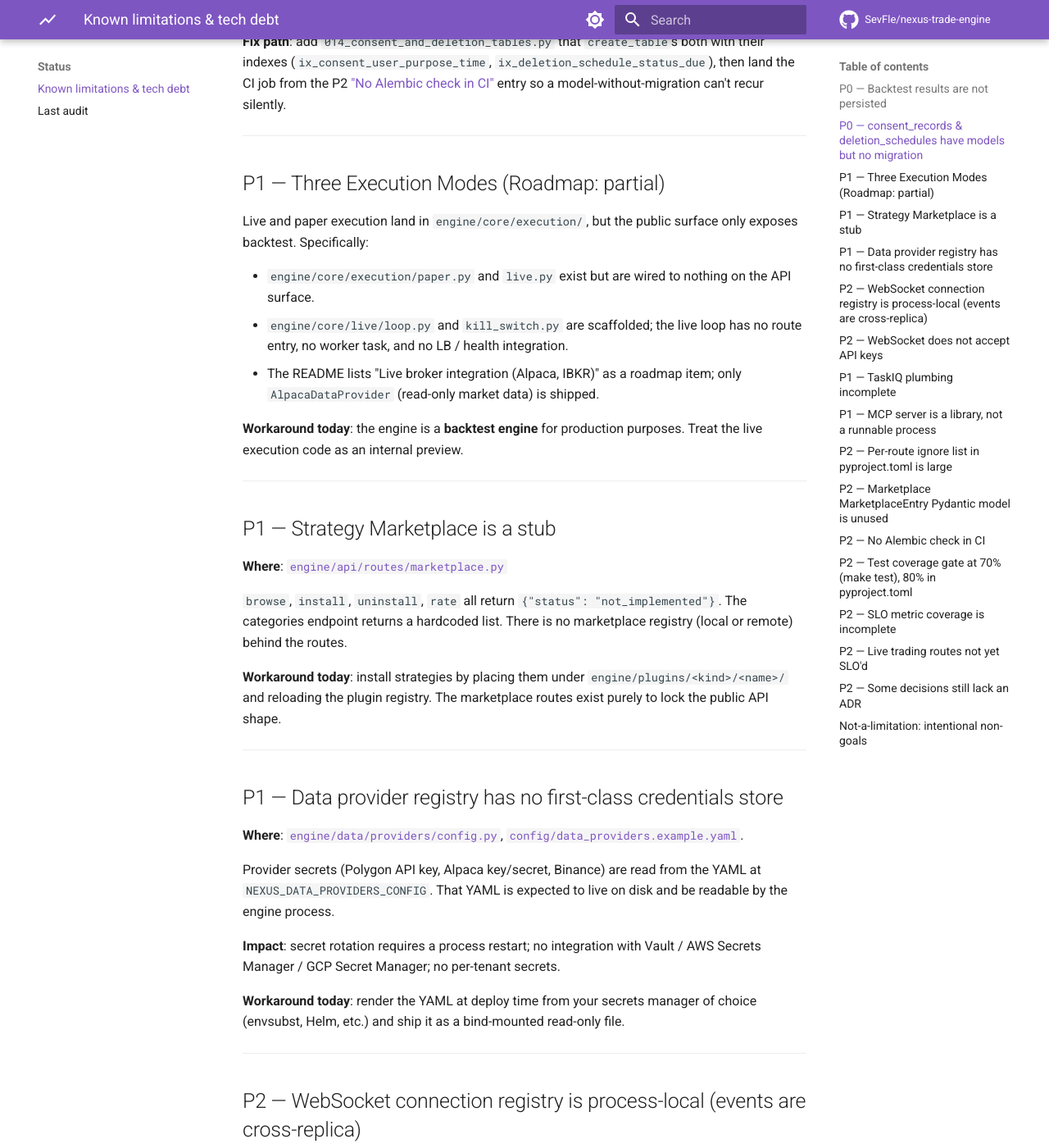
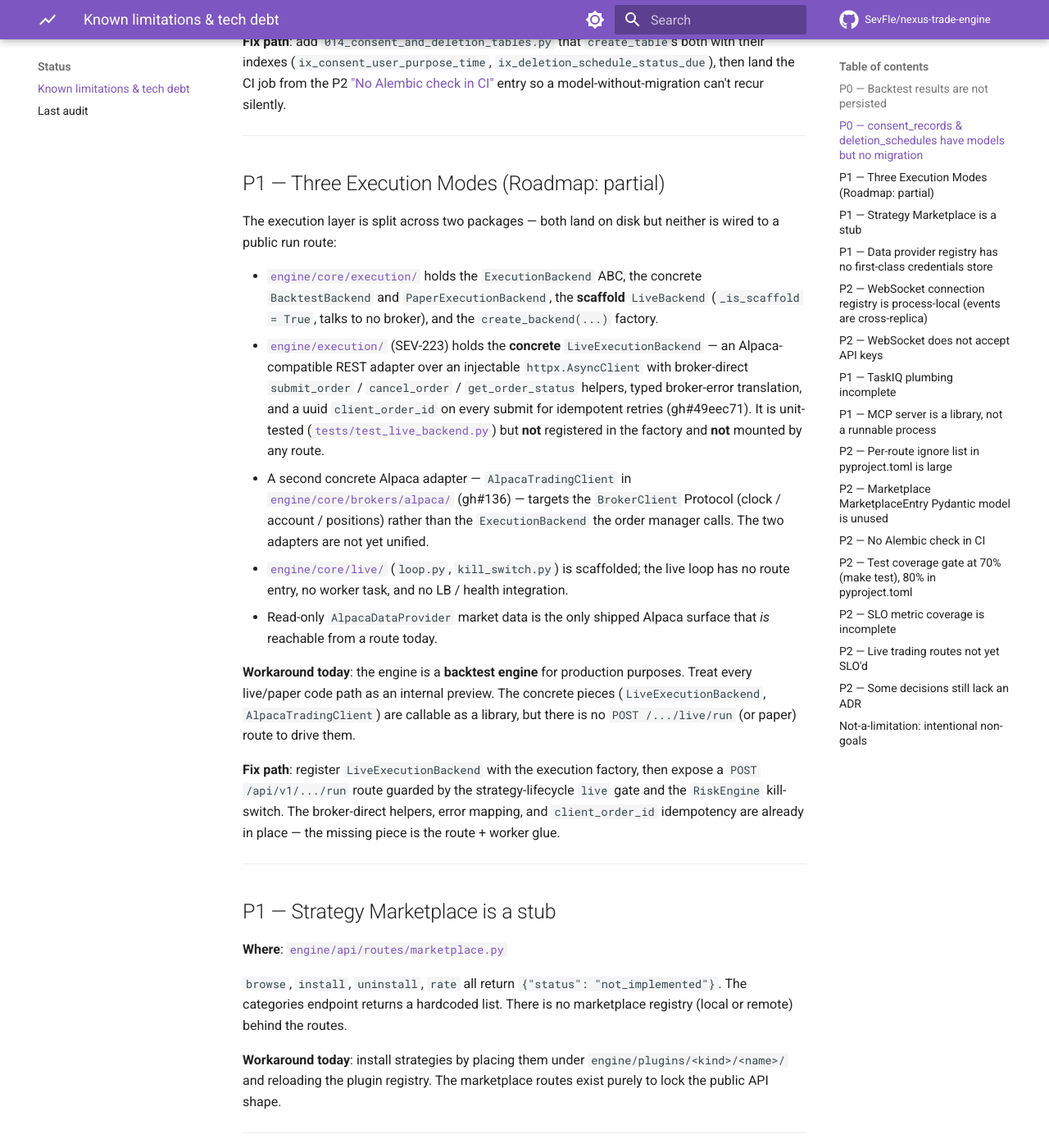
Before and after one commit to SevFle/nexus-trade-engine, an MkDocs documentation site: the page built from docs/known-limitations.md, in a window 1280 px wide and 1400 px high, scrolled down 1803 px. Shown: the whole window at 82% size. Built offline with MkDocs 1.6.1 and Material for MkDocs 9.7.7, drawn with Linux system fonts in a browser that asks for light colours; comment, search, counter and statistics services are not loaded.

Commit message:
docs: Update architecture and known limitations documentation (#1193)
Add core domains architecture details and expand known
limitations section. Refresh README and audit docs to reflect
current project state.

```diff
--- a/docs/known-limitations.md
+++ b/docs/known-limitations.md
@@ -93,21 +93,44 @@ entry so a model-without-migration can't recur silently.
 
 ## P1 — Three Execution Modes (Roadmap: partial)
 
-Live and paper execution land in `engine/core/execution/`, but the
-public surface only exposes backtest. Specifically:
+The execution layer is split across two packages — both land on disk
+but neither is wired to a public run route:
 
-- `engine/core/execution/paper.py` and `live.py` exist but are wired
-  to nothing on the API surface.
-- `engine/core/live/loop.py` and `kill_switch.py` are scaffolded; the
-  live loop has no route entry, no worker task, and no LB / health
-  integration.
-- The README lists "Live broker integration (Alpaca, IBKR)" as a
-  roadmap item; only `AlpacaDataProvider` (read-only market data) is
-  shipped.
+- [`engine/core/execution/`](../engine/core/execution/) holds the
+  `ExecutionBackend` ABC, the concrete `BacktestBackend` and
+  `PaperExecutionBackend`, the **scaffold** `LiveBackend`
+  (`_is_scaffold = True`, talks to no broker), and the
+  `create_backend(...)` factory.
+- [`engine/execution/`](../engine/execution/) (SEV-223) holds the
+  **concrete** `LiveExecutionBackend` — an Alpaca-compatible REST
+  adapter over an injectable `httpx.AsyncClient` with broker-direct
+  `submit_order` / `cancel_order` / `get_order_status` helpers, typed
+  broker-error translation, and a uuid `client_order_id` on every
+  submit for idempotent retries (gh#49eec71). It is unit-tested
+  ([`tests/test_live_backend.py`](../tests/test_live_backend.py)) but
+  **not** registered in the factory and **not** mounted by any route.
+- A second concrete Alpaca adapter — `AlpacaTradingClient` in
+  [`engine/core/brokers/alpaca/`](../engine/core/brokers/alpaca/)
+  (gh#136) — targets the `BrokerClient` Protocol (clock / account /
+  positions) rather than the `ExecutionBackend` the order manager
+  calls. The two adapters are not yet unified.
+- [`engine/core/live/`](../engine/core/live/) (`loop.py`,
+  `kill_switch.py`) is scaffolded; the live loop has no route entry,
+  no worker task, and no LB / health integration.
+- Read-only `AlpacaDataProvider` market data is the only shipped
+  Alpaca surface that *is* reachable from a route today.
 
 **Workaround today**: the engine is a **backtest engine** for
-production purposes. Treat the live execution code as an internal
-preview.
+production purposes. Treat every live/paper code path as an internal
+preview. The concrete pieces (`LiveExecutionBackend`,
+`AlpacaTradingClient`) are callable as a library, but there is no
+`POST /.../live/run` (or paper) route to drive them.
+
+**Fix path**: register `LiveExecutionBackend` with the execution
+factory, then expose a `POST /api/v1/.../run` route guarded by the
+strategy-lifecycle `live` gate and the `RiskEngine` kill-switch. The
+broker-direct helpers, error mapping, and `client_order_id` idempotency
+are already in place — the missing piece is the route + worker glue.
 
 ---
 
```
Also changed, not shown: README.md (+7 -2 lines), docs/LAST_AUDIT.md (+4 -4 lines), docs/architecture/core-domains.md (+44 -0 lines), docs/architecture/overview.md (+1 -0 lines).
